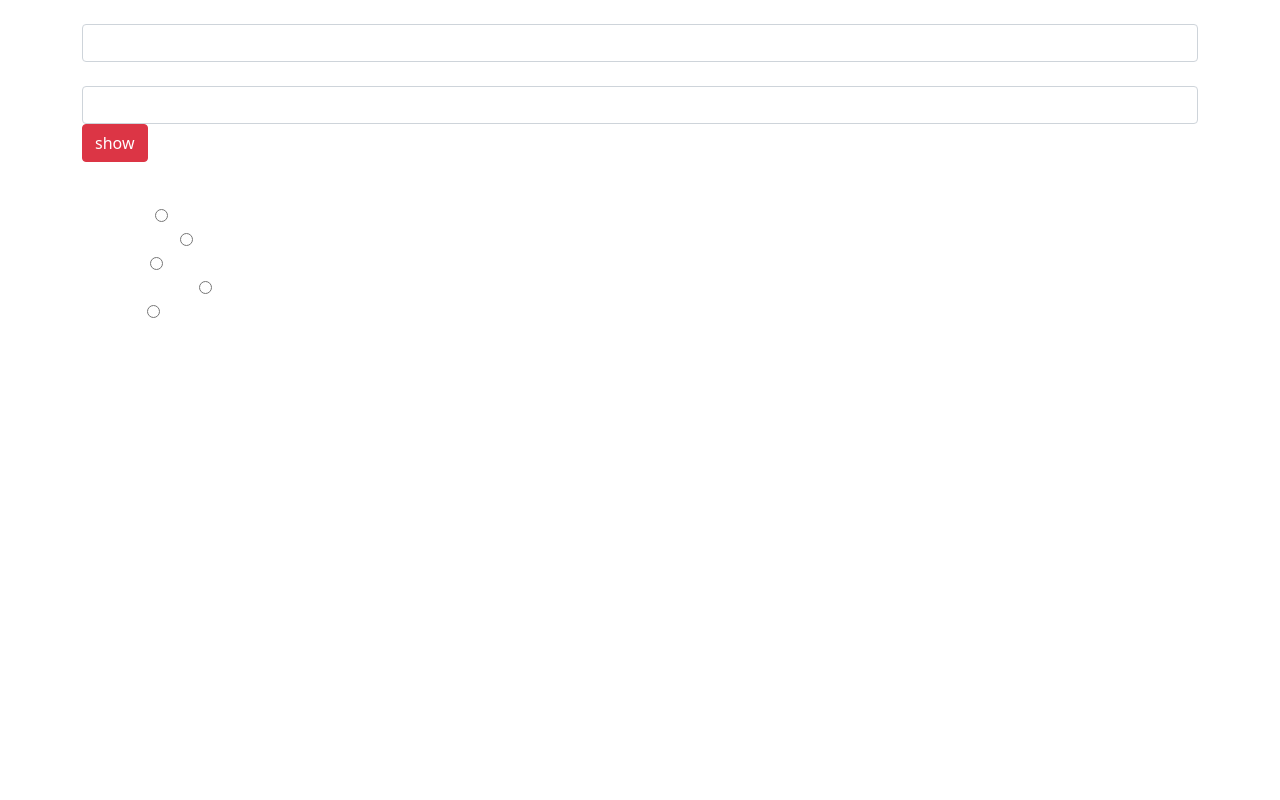
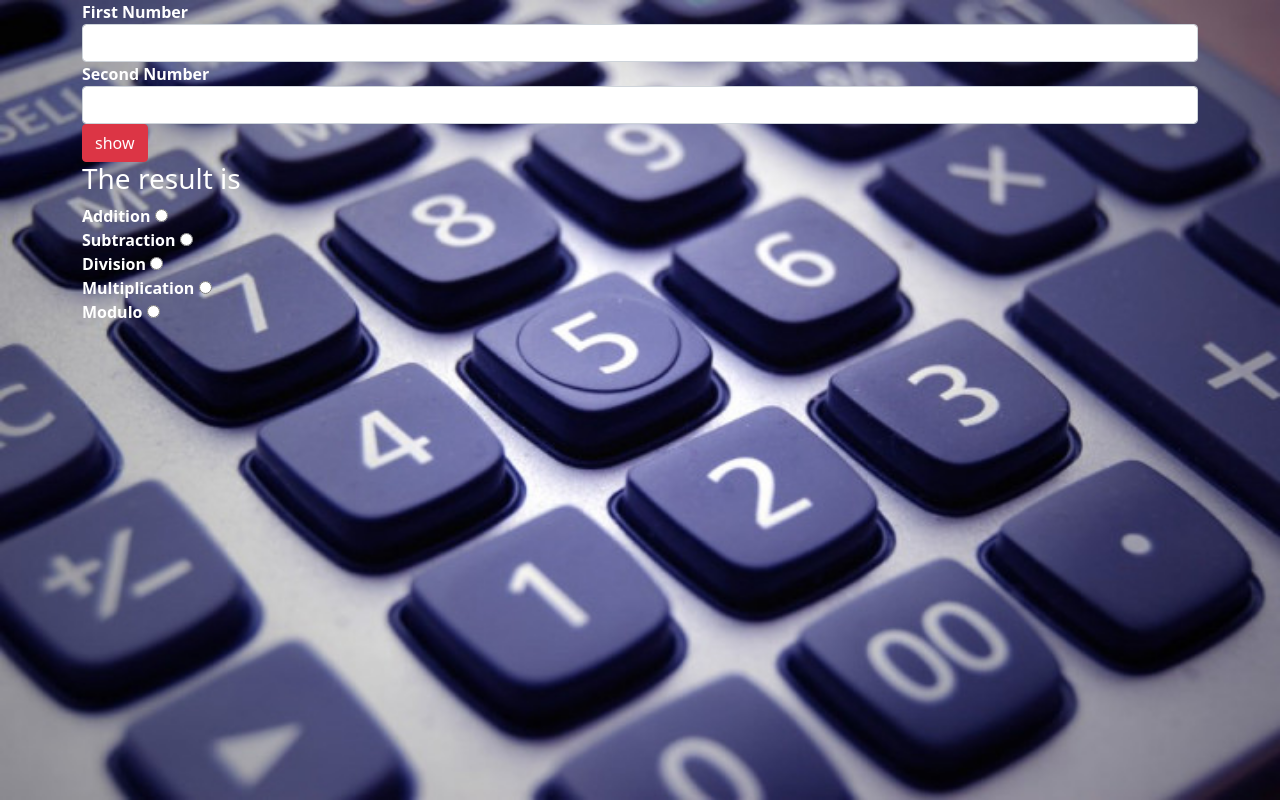
Before and after one commit to Basitog/calculator, a plain HTML site: page index.html in a window 1280 px wide. Drawn offline with Linux system fonts and the light colour scheme.

```diff
--- a/css/styles.css
+++ b/css/styles.css
@@ -1,5 +1,5 @@
 body{
-    /* background-image: url(../img/cal.jpg); */
+    background-image: url(../img/cal.jpg);
     background-size: cover;
 }
 
--- a/index.html
+++ b/index.html
@@ -8,7 +8,7 @@
     <link rel="stylesheet" href="css/styles.css" />
     <script src="js/jquery-3.6.1.js"></script>
     <script src="js/script.js"></script>
-    <title>Document</title>
+    <!-- <title>Document</title> -->
 </head>
 <body>
     <div class="container">
```
